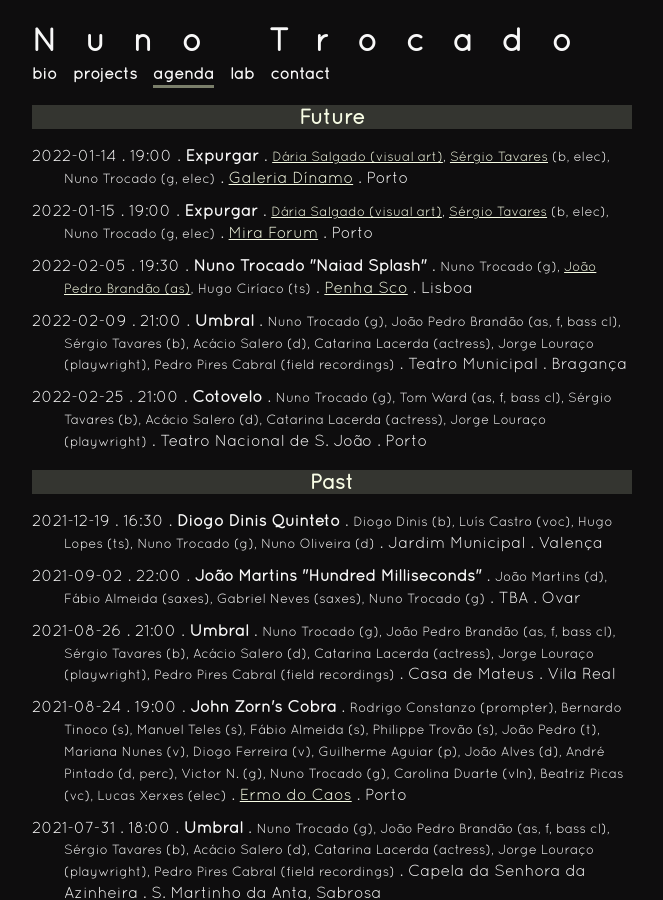
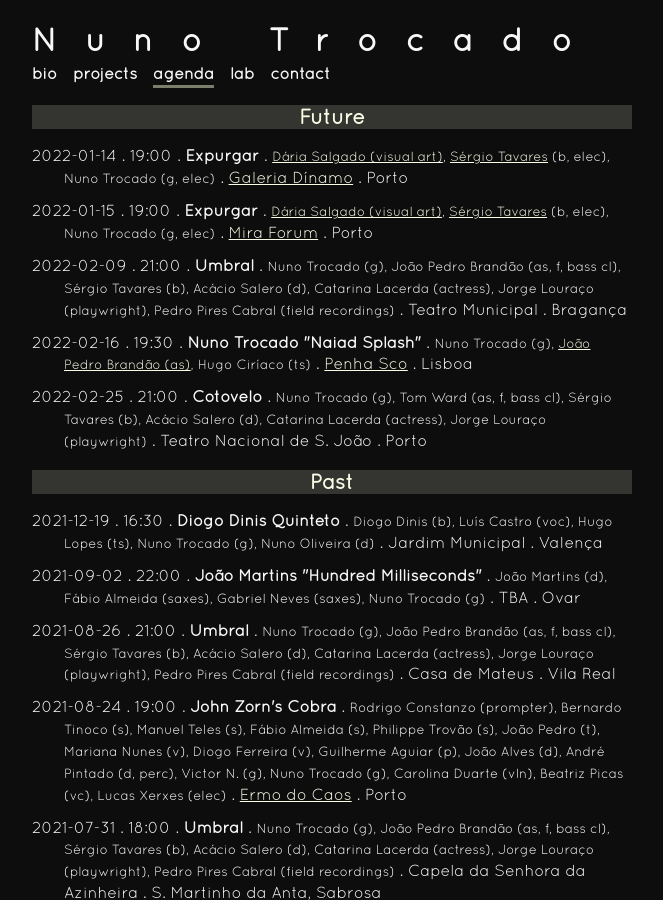
Before and after one commit to ntrocado/ntrocado.github.io, a Jekyll site: the page built from concertos.html, in a window 1280 px wide and 900 px high. Shown: the whole window, without its empty margins (308-971 px from the left). Built offline with Jekyll 4.4.1, drawn with Linux system fonts in a browser that asks for light colours; nearby versions of some CDN libraries.

Commit message:
Fix date

```diff
--- a/_data/concertos.yml
+++ b/_data/concertos.yml
@@ -522,18 +522,18 @@
   cidade: Porto
   membros: <a href="https://vimeo.com/user2093766">Dária Salgado (visual art)</a>, <a href="http://www.xn--srgiotavares-beb.com/">Sérgio Tavares</a> (b, elec), Nuno Trocado (g, elec)
 
-- datahora: 2022-02-05 19:30:00 +0000
-  projecto: Nuno Trocado "Naiad Splash"
-  local: <a href="https://penhasco.online/eng/">Penha Sco</a>
-  cidade: Lisboa
-  membros: Nuno Trocado (g), <a href="https://joaopedrobrandao.com/">João Pedro Brandão (as)</a>, Hugo Ciríaco (ts)
-
 - datahora: 2022-02-09 21:00:00 +0000
   projecto: Umbral
   local: Teatro Municipal
   cidade: Bragança
   membros: Nuno Trocado (g), João Pedro Brandão (as, f, bass cl), Sérgio Tavares (b), Acácio Salero (d), Catarina Lacerda (actress), Jorge Louraço (playwright), Pedro Pires Cabral (field recordings)
 
+- datahora: 2022-02-16 19:30:00 +0000
+  projecto: Nuno Trocado "Naiad Splash"
+  local: <a href="https://penhasco.online/eng/">Penha Sco</a>
+  cidade: Lisboa
+  membros: Nuno Trocado (g), <a href="https://joaopedrobrandao.com/">João Pedro Brandão (as)</a>, Hugo Ciríaco (ts)
+
 - datahora: 2022-02-25 21:00:00 +0000
   projecto: Cotovelo
   local: Teatro Nacional de S. João
```
